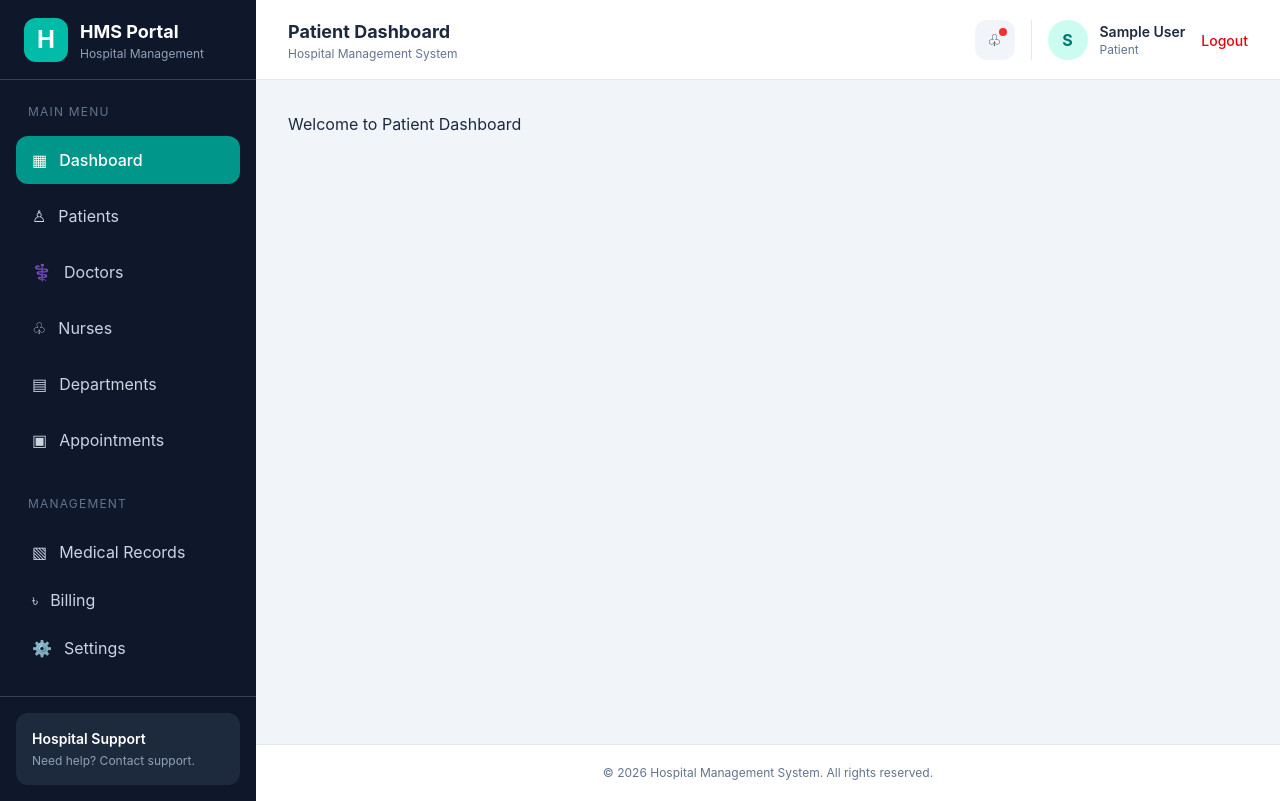
After one commit to mahibulhasandev/django-hospital-management-system, a Django app: page /accounts/dashboard/ in a window 1280 px wide. The commit adds this page. Run offline with Django 4.2, Linux system fonts and the light colour scheme; the visitor is signed in with stand-in values (Sample User, id 1).

Commit message:
add dashboards files

```diff
--- a/apps/accounts/models.py
+++ b/apps/accounts/models.py
@@ -14,6 +14,8 @@ class User(AbstractBaseUser, PermissionsMixin):
         RECEPTIONIST = "RECEPTIONIST", "Receptionist"
         STAFF = "STAFF", "Staff"
         PATIENT = "PATIENT", "Patient"
+        LABORATORY_TECHNICIAN = "LABORATORY_TECHNICIAN", "Laboratory Technician"
+        PHARMACIST = "PHARMACIST", "Pharmacist"
 
     email = models.EmailField(
         max_length=254,
@@ -31,7 +33,7 @@ class User(AbstractBaseUser, PermissionsMixin):
 
     full_name = models.CharField(max_length=150)
 
-    role = models.CharField(max_length=20, choices=Role.choices, default=Role.PATIENT)
+    role = models.CharField(max_length=30, choices=Role.choices, default=Role.PATIENT)
 
     is_active = models.BooleanField(default=True)
     is_staff = models.BooleanField(default=False)
--- a/apps/accounts/views.py
+++ b/apps/accounts/views.py
@@ -4,6 +4,8 @@ from django.contrib.auth import authenticate, login, logout
 from django.contrib import messages
 from django.contrib.auth.decorators import login_required
 from .forms import LoginForm
+from django.core.exceptions import PermissionDenied
+
 
 
 def login_view(request):
@@ -44,17 +46,20 @@ def logout_view(request):
 @login_required
 def dashboard_view(request):
 
-    role = request.user.role
-
     dashboards = {
         "HOSPITAL_ADMIN": "dashboards/admin.html",
         "DOCTOR": "dashboards/doctor.html",
         "NURSE": "dashboards/nurse.html",
-        "PATIENT": "dashboards/patient.html",
         "RECEPTIONIST": "dashboards/receptionist.html",
         "STAFF": "dashboards/staff.html",
+        "PATIENT": "dashboards/patient.html",
+        "LABORATORY_TECHNICIAN": "dashboards/laboratory.html",
+        "PHARMACIST": "dashboards/pharmacy.html",
     }
 
-    template = dashboards.get(role, "dashboards/admin.html")
+    template = dashboards.get(request.user.role)
+
+    if not template:
+        raise PermissionDenied("You don't have dashboard access.")
 
     return render(request, template)
--- a/static/css/style.css
+++ b/static/css/style.css
@@ -1065,11 +1021,6 @@
   inherits: false;
   initial-value: 0 0 #0000;
 }
-@property --tw-outline-style {
-  syntax: "*";
-  inherits: false;
-  initial-value: solid;
-}
 @property --tw-blur {
   syntax: "*";
   inherits: false;
@@ -1159,7 +1110,6 @@
       --tw-ring-offset-width: 0px;
       --tw-ring-offset-color: #fff;
       --tw-ring-offset-shadow: 0 0 #0000;
-      --tw-outline-style: solid;
       --tw-blur: initial;
       --tw-brightness: initial;
       --tw-contrast: initial;
--- /dev/null
+++ b/templates/dashboards/patient.html
@@ -0,0 +1,9 @@
+{% extends 'base/dashboard_base.html' %}
+
+{% block title %}Patient Dashboard{% endblock %}
+
+{% block page_heading %}Patient Dashboard{% endblock %}
+
+{% block content %}
+    <h1>Welcome to Patient Dashboard</h1>
+{% endblock %}
```
Also changed, not shown: other parts of static/css/style.css (+0 -44 lines), templates/dashboards/receptionist.html (added, +9 -0 lines), templates/dashboards/staff.html (added, +9 -0 lines), apps/accounts/migrations/0003_alter_user_role.py (added).
